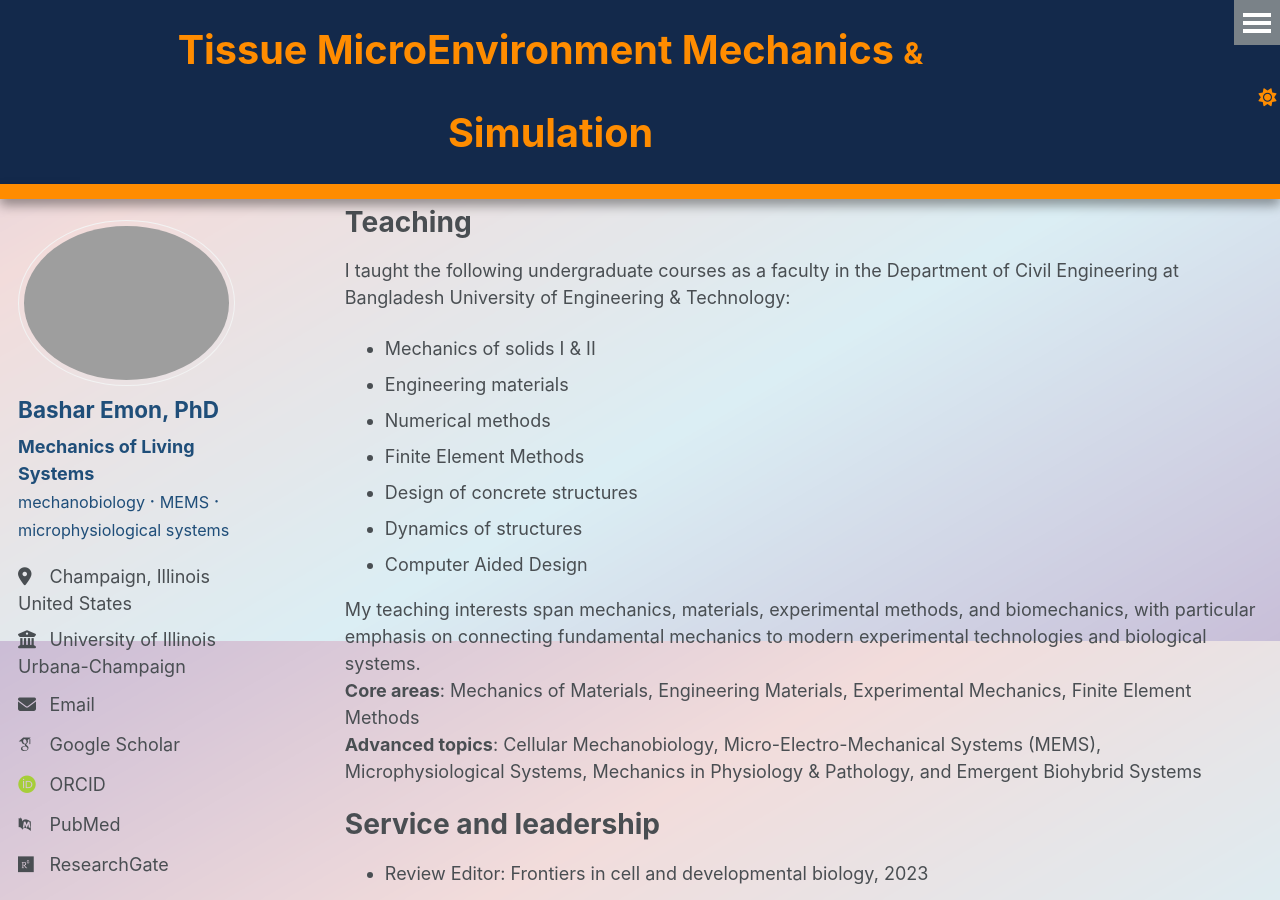
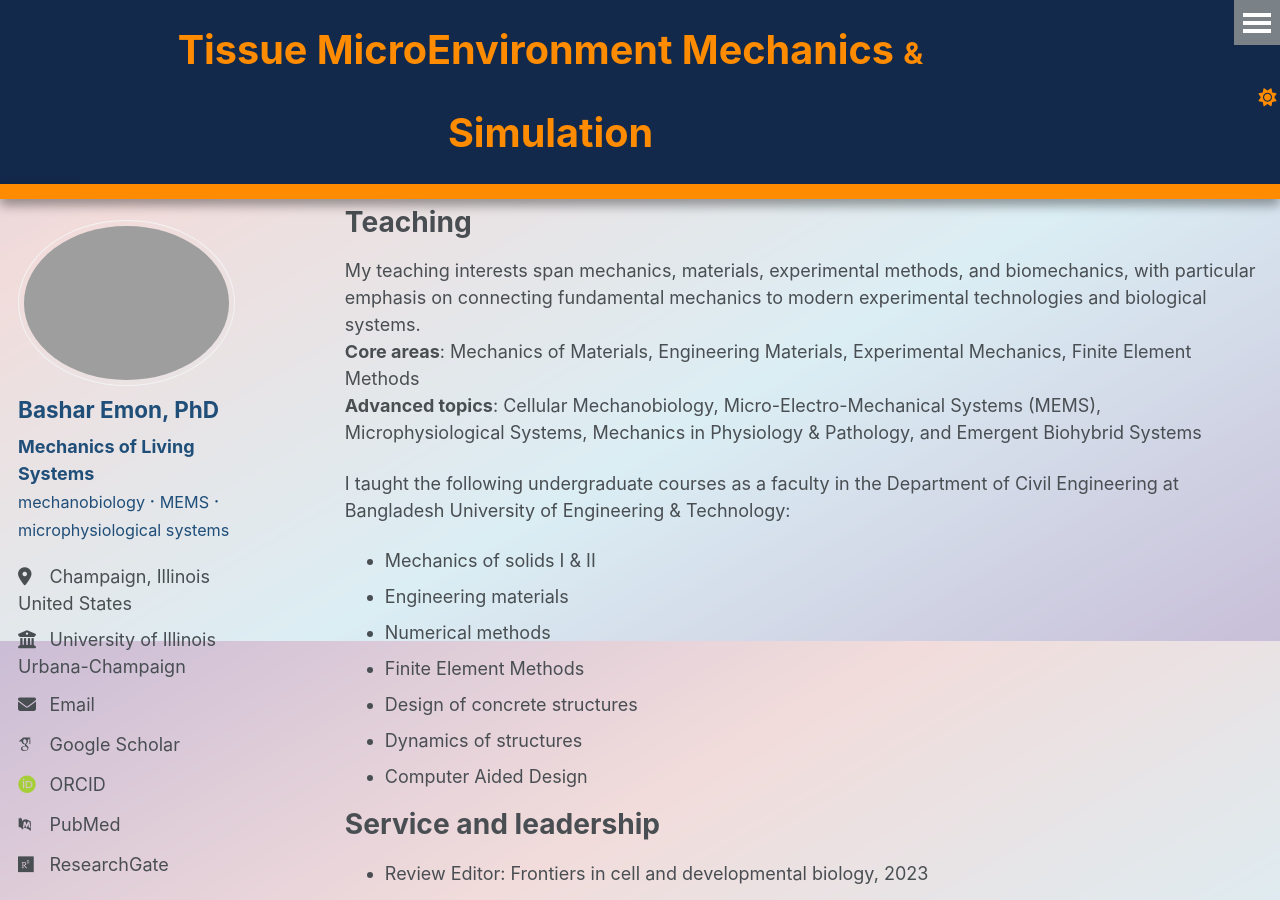
Before and after one commit to BasharEmon/BasharEmon.github.io, a Jekyll site: the page built from _pages/cv.md, in a window 1280 px wide and 900 px high, scrolled down 6559 px. Built offline with Jekyll 4.4.1, drawn with Linux system fonts in a browser that asks for light colours; some web fonts are replaced; part of the change alters nothing that is shown.

```diff
--- a/_pages/cv.md
+++ b/_pages/cv.md
@@ -54,6 +54,10 @@ Talks & presentations
 Teaching
 ======
 
+My teaching interests span mechanics, materials, experimental methods, and biomechanics, with particular emphasis on connecting fundamental mechanics to modern experimental technologies and biological systems. <br>
+**Core areas**: Mechanics of Materials, Engineering Materials, Experimental Mechanics, Finite Element Methods <br>
+**Advanced topics**: Cellular Mechanobiology, Micro-Electro-Mechanical Systems (MEMS), Microphysiological Systems, Mechanics in Physiology & Pathology, and Emergent Biohybrid Systems
+
 I taught the following undergraduate courses as a faculty in the Department of Civil Engineering at Bangladesh University of Engineering & Technology:
 * Mechanics of solids I & II
 * Engineering materials
@@ -62,10 +66,6 @@ I taught the following undergraduate courses as a faculty in the Department of C
 * Design of concrete structures
 * Dynamics of structures
 * Computer Aided Design
-
-My teaching interests span mechanics, materials, experimental methods, and biomechanics, with particular emphasis on connecting fundamental mechanics to modern experimental technologies and biological systems. <br>
-**Core areas**: Mechanics of Materials, Engineering Materials, Experimental Mechanics, Finite Element Methods <br>
-**Advanced topics**: Cellular Mechanobiology, Micro-Electro-Mechanical Systems (MEMS), Microphysiological Systems, Mechanics in Physiology & Pathology, and Emergent Biohybrid Systems
 
 Service and leadership
 ======
```
